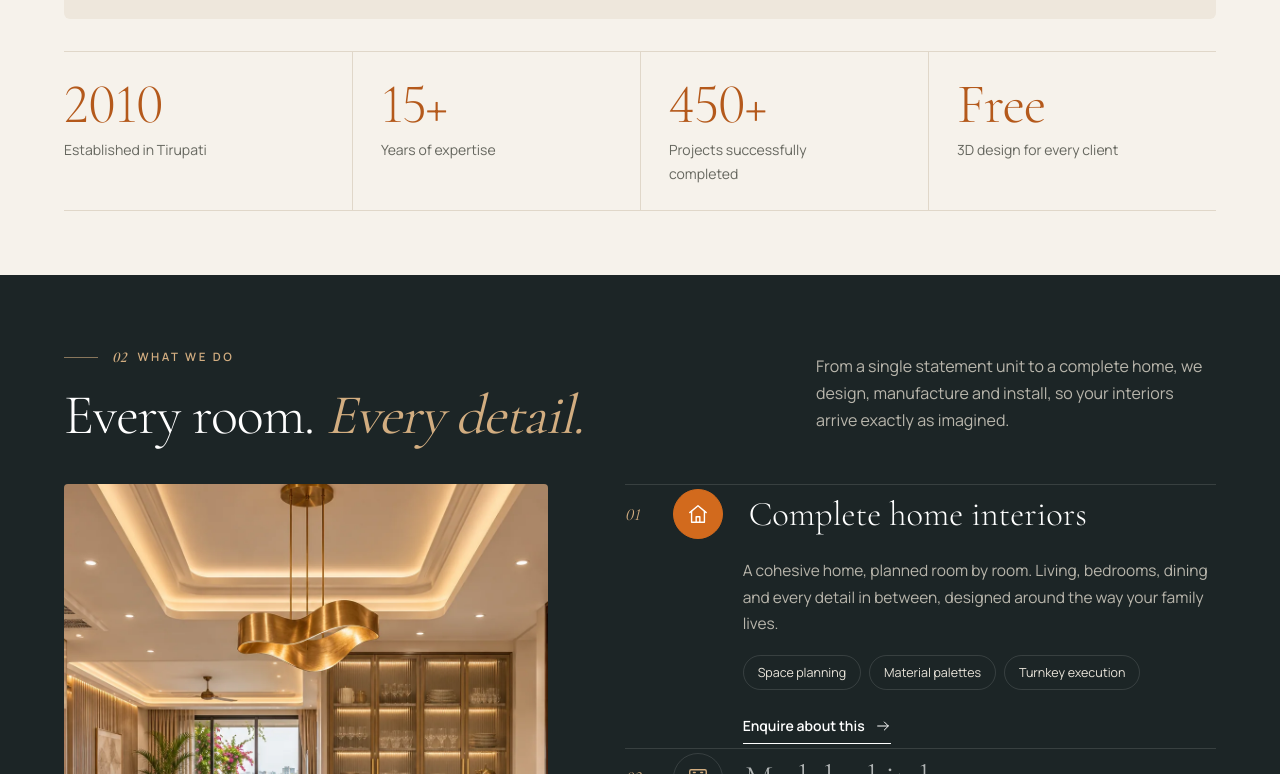
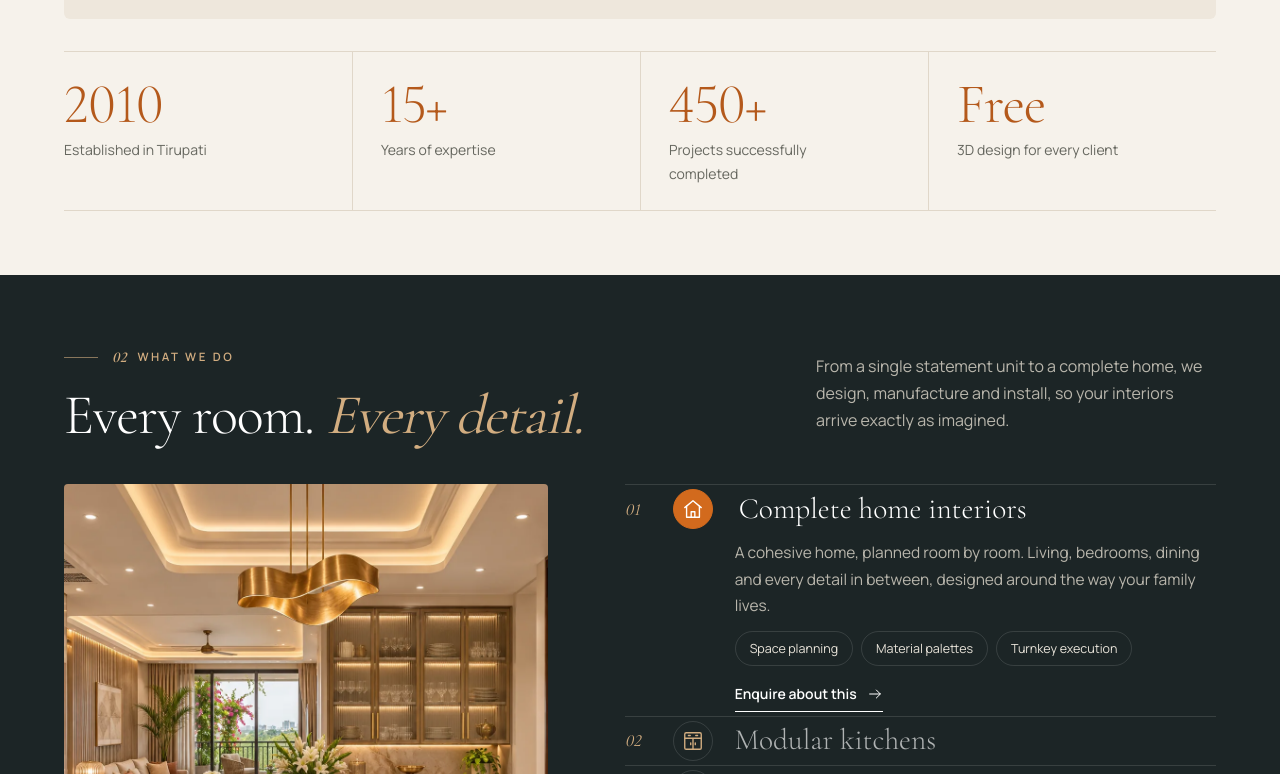
Before and after one commit to lasanlabs22-design/LS-Interiors, a Next.js app: page / in a window 1280 px wide. Shown: the part 2026-2800 px from the top of the page. Built offline with nearby package versions, Linux system fonts and the light colour scheme.

Commit message:
Size service icons, titles and details to screen height

```diff
--- a/app/globals.css
+++ b/app/globals.css
@@ -441,16 +441,16 @@ h2 em, h1 em { font-style: italic; font-weight: 400; color: var(--copper); }
 .service-thumb { display: none; position: relative; }
 .service-row { display: flex; align-items: center; gap: 22px; }
 .service-num { font: italic 400 17px var(--serif); color: var(--brass); width: 26px; }
-.service-icon { display: grid; place-items: center; width: 50px; height: 50px; border-radius: 50%; border: 1px solid var(--ink-line); color: var(--brass); flex-shrink: 0; transition: background .4s, color .4s, border-color .4s; }
-.service h3 { font: 300 clamp(28px, 2.7vw, 40px)/1.1 var(--serif); color: #ffffffa6; transition: color .4s, transform .5s var(--ease); }
-.service-body { display: grid; grid-template-rows: 0fr; opacity: 0; visibility: hidden; transition: grid-template-rows .6s var(--ease), opacity .5s, margin .6s var(--ease), visibility .6s; padding-left: 118px; }
+.service-icon { display: grid; place-items: center; width: clamp(40px, 4.6svh, 50px); height: clamp(40px, 4.6svh, 50px); border-radius: 50%; border: 1px solid var(--ink-line); color: var(--brass); flex-shrink: 0; transition: background .4s, color .4s, border-color .4s; }
+.service h3 { font: 300 clamp(24px, min(2.3vw, 4svh), 34px)/1.1 var(--serif); color: #ffffffa6; transition: color .4s, transform .5s var(--ease); }
+.service-body { display: grid; grid-template-rows: 0fr; opacity: 0; visibility: hidden; transition: grid-template-rows .6s var(--ease), opacity .5s, margin .6s var(--ease), visibility .6s; padding-left: calc(70px + clamp(40px, 4.6svh, 50px)); }
 .service.is-active .service-body { visibility: visible; }
 .service-body > div { min-height: 0; overflow: hidden; }
 .service-body p { color: var(--mist); max-width: 520px; font-size: 15.5px; }
 .service.is-active h3 { color: #fff; transform: translateX(4px); }
 .service.is-active .service-icon { background: var(--brand); border-color: var(--brand); color: #fff; }
-.service.is-active .service-body { grid-template-rows: 1fr; opacity: 1; margin-top: 18px; }
-.tags { display: flex; flex-wrap: wrap; gap: 8px; margin: 18px 0 22px; }
+.service.is-active .service-body { grid-template-rows: 1fr; opacity: 1; margin-top: 10px; }
+.tags { display: flex; flex-wrap: wrap; gap: 8px; margin: 12px 0 14px; }
 .tags li { font-size: 12.5px; padding: 6px 14px; border-radius: 100px; border: 1px solid var(--ink-line); color: #e9e4da; }
 
 /* Spaces gallery */
```
